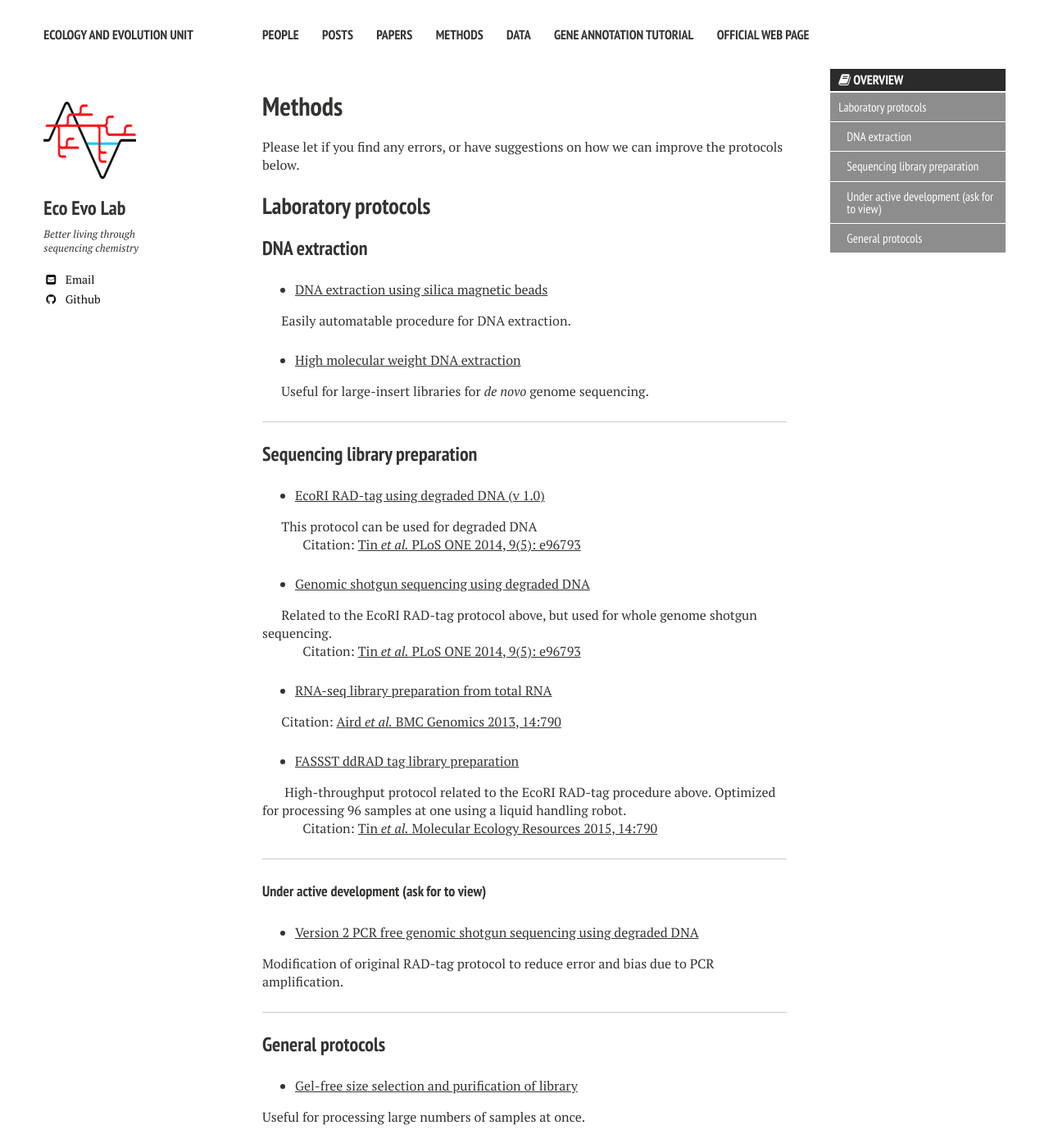
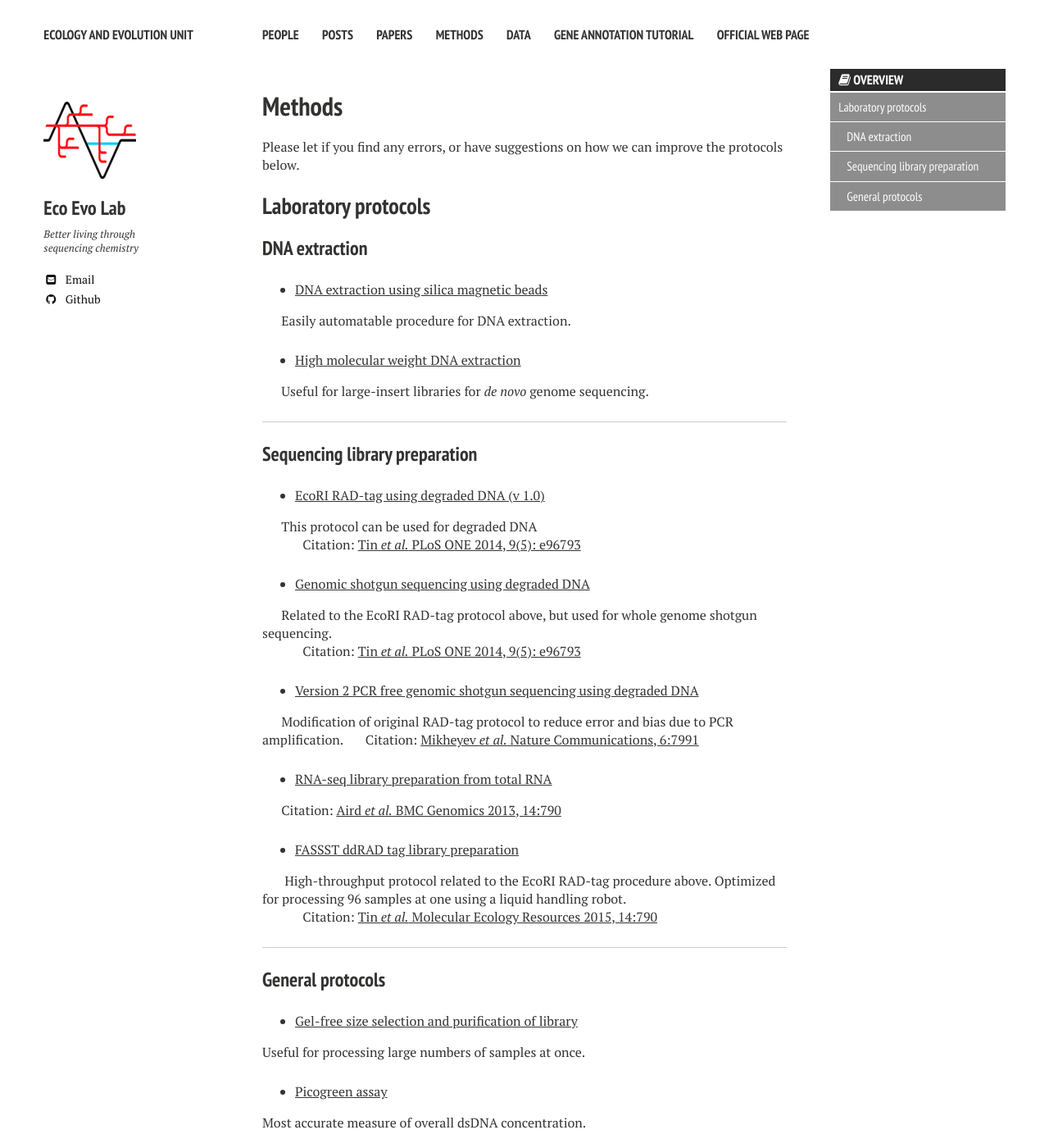
Before and after one commit to MikheyevLab/EcoEvoUnit, a Jekyll site: the page built from methods/index.md, in a window 1280 px wide and 1400 px high. Shown: the whole window at 82% size. Built offline with Jekyll 4.4.1, drawn with Linux system fonts in a browser that asks for light colours; nearby versions of some CDN libraries; some of the changed lines change nothing that is shown.

Commit message:
fixed links in methods page

```diff
--- a/methods/index.md
+++ b/methods/index.md
@@ -39,11 +39,16 @@
 
 &nbsp;&nbsp;&nbsp;&nbsp;&nbsp;&nbsp;Citation: [Tin *et al.* PLoS ONE 2014, 9(5): e96793][4]
 
+* [Version 2 PCR free genomic shotgun sequencing using degraded DNA][9]
+
+&nbsp;&nbsp;&nbsp;&nbsp;&nbsp;&nbsp;Modification of original RAD-tag protocol to reduce error and bias due to PCR amplification.
+&nbsp;&nbsp;&nbsp;&nbsp;&nbsp;&nbsp;Citation: [Mikheyev *et al.* Nature Communications, 6:7991](http://www.nature.com/ncomms/2015/150806/ncomms8991/full/ncomms8991.html)
+
   * [RNA-seq library preparation from total RNA][6]
 
 &nbsp;&nbsp;&nbsp;&nbsp;&nbsp;&nbsp;Citation: [Aird *et al.* BMC Genomics 2013, 14:790][7]
 
-   * [FASSST ddRAD tag library preparation](  * [FASSST ddRAD tag library preparation](https://docs.google.com/document/d/1yiKoKw8ggaO7CSykcjzDgAyt2r2VzskO7OkDlyoeQBk/edit?usp=sharing)
+   * [FASSST ddRAD tag library preparation](  * [FASSST ddRAD tag library preparation](https://docs.google.com/document/d/1uw31pcep8gjC7HnbzRAN2llhYRUVPoToD1EqSH779OA/edit?usp=sharing)
 )
 
 &nbsp;&nbsp;&nbsp;&nbsp;&nbsp;&nbsp; High-throughput protocol related to the EcoRI RAD-tag procedure above. Optimized for processing 96 samples at one using a liquid handling robot.
@@ -51,17 +56,6 @@
 &nbsp;&nbsp;&nbsp;&nbsp;&nbsp;&nbsp;Citation: [Tin *et al.* Molecular Ecology Resources 2015, 14:790](http://ecoevo.unit.oist.jp/lab/pubs/Tin,2015,Degenerate%20adaptor%20sequences%20for%20detecting%20PCR%20duplicates%20in%20reduced%20representation%20sequencing%20data%20improve%20genotype%20calling%20accuracy.pdf)
 
 
-* * *
-
-#### Under active development (ask for to view)
-
-<noscript>
-  Please enable JavaScript to see this field.
-</noscript>
-
-  * [Version 2 PCR free genomic shotgun sequencing using degraded DNA][9]
-
-Modification of original RAD-tag protocol to reduce error and bias due to PCR amplification.
 
 * * *
 
@@ -82,7 +76,6 @@
  [5]: https://docs.google.com/document/d/1EbyVf2A5pdBlkxBu57tkFkaBiG0lDifdd7FQGcidM4I
  [6]: https://docs.google.com/document/d/1_1amZDvLEIP_sjJzUSELjig3VKI2aALOzr2o5pezAPE/edit
  [7]: http://www.biomedcentral.com/1471-2164/14/790
- [8]: https://docs.google.com/document/d/1yiKoKw8ggaO7CSykcjzDgAyt2r2VzskO7OkDlyoeQBk/edit
- [9]: https://docs.google.com/document/d/1Ba7dTqx9iFjoH4HeVro0EEjE5OoWBW74IVzyfAk4Rn4/edit
+ [9]: https://docs.google.com/document/d/1I-9MMC2_P9_QcFFHj0vTpoLw06ZeWSXMZiw0YDE9ne0/edit?usp=sharing
  [10]: https://docs.google.com/document/d/163otzQfwyUGtJCNa9Yd7awlsFGE74yWv59LUUNJhqbI/edit?usp=sharing
  [11]: https://docs.google.com/document/d/1ArdwOExyYEy0NtB_u3uIg68VHCBAkU9VbhW7uNENE28/edit?usp=sharing
```
Also changed, not shown: 3 other files.
